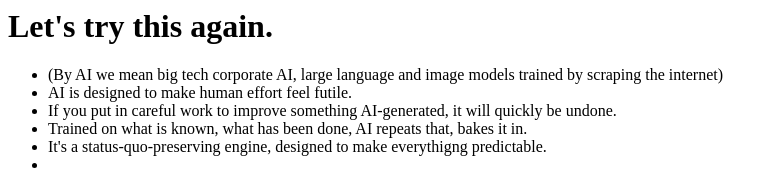
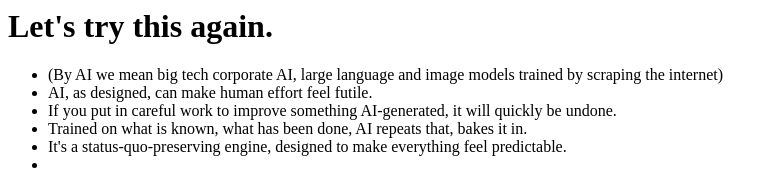
Before and after one commit to verbiosity/verbiosity.github.io, a plain HTML site: page index.html in a window 1280 px wide. Shown: the top 193 px of the page, without its empty margins (0-778 px from the left). Drawn offline with Linux system fonts and the light colour scheme.

Commit message:
minimal index. facts only

```diff
--- a/public/index.html
+++ b/index.html
@@ -6,13 +6,13 @@
 <ul>
 <li> (By AI we mean big tech corporate AI, large language and image models trained by scraping the internet)</li>
 
-<li>AI is designed to make human effort feel futile.</li>
+<li>AI, as designed, can make human effort feel futile.</li>
 
 <li>If you put in careful work to improve something AI-generated, it will quickly be undone.</li>
 
 <li>Trained on what is known, what has been done, AI repeats that, bakes it in.</li>
 
-<li>It's a status-quo-preserving engine, designed to make everythigng predictable.<li>
+<li>It's a status-quo-preserving engine, designed to make everything feel predictable.<li>
 
 </ul>
 
```
